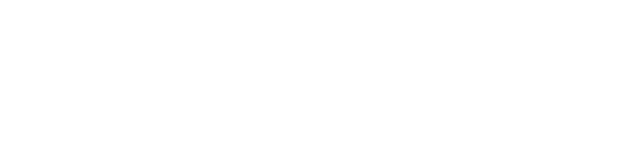
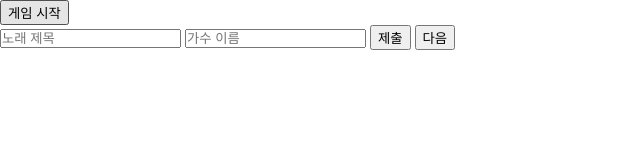
Before and after one commit to rapidmon/Kpop, a plain HTML site: page index.html in a window 1280 px wide. Shown: the whole page, without its empty margins (0-640 px from the left). Drawn offline with Linux system fonts and the light colour scheme.

Commit message:
기본 html 구성

```diff
--- a/index.html
+++ b/index.html
@@ -5,9 +5,17 @@
     <meta http-equiv="X-UA-Compatible" content="IE=edge">
     <meta name="viewport" content="width=device-width, initial-scale=1.0">
     <title>KPOP에 미친 자들을 위하여</title>
-    <script src="https://www.youtube.com/iframe_api"></script>
+    <link rel="stylesheet" href="./reset.css">
+    <link rel="stylesheet" href="./index.css">
 </head>
 <body>
-
+    <button id="startGame">게임 시작</button>
+    <div id="player"></div> <!-- YouTube 비디오 플레이어를 위한 컨테이너 -->
+    <input type="text" id="songTitle" placeholder="노래 제목">
+    <input type="text" id="artistName" placeholder="가수 이름">
+    <button id="submitAnswer">제출</button>
+    <button id="nextSong">다음</button>
 </body>
+<script src="https://www.youtube.com/iframe_api"></script>
+<script src="./index.js"></script>
 </html>
```
